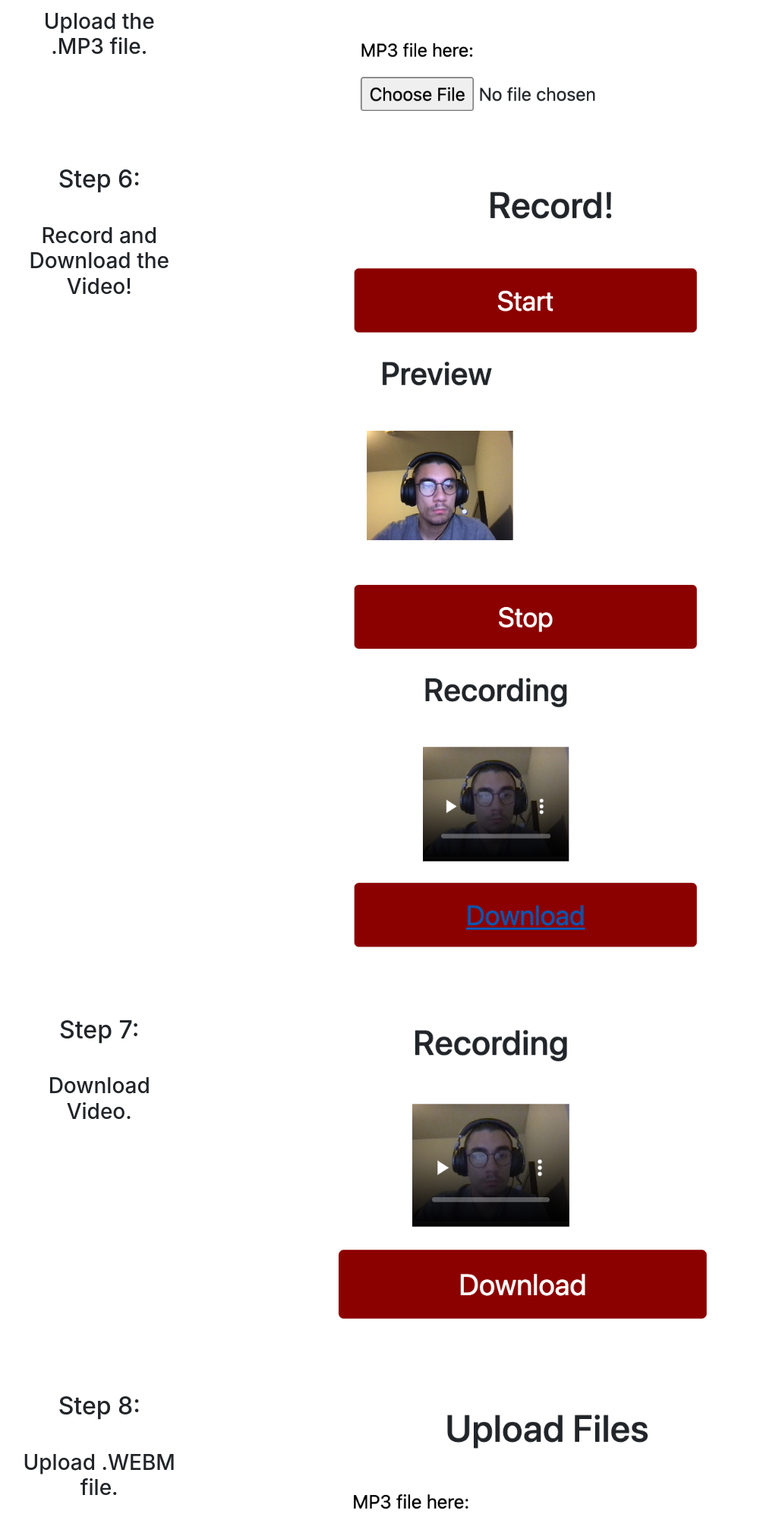
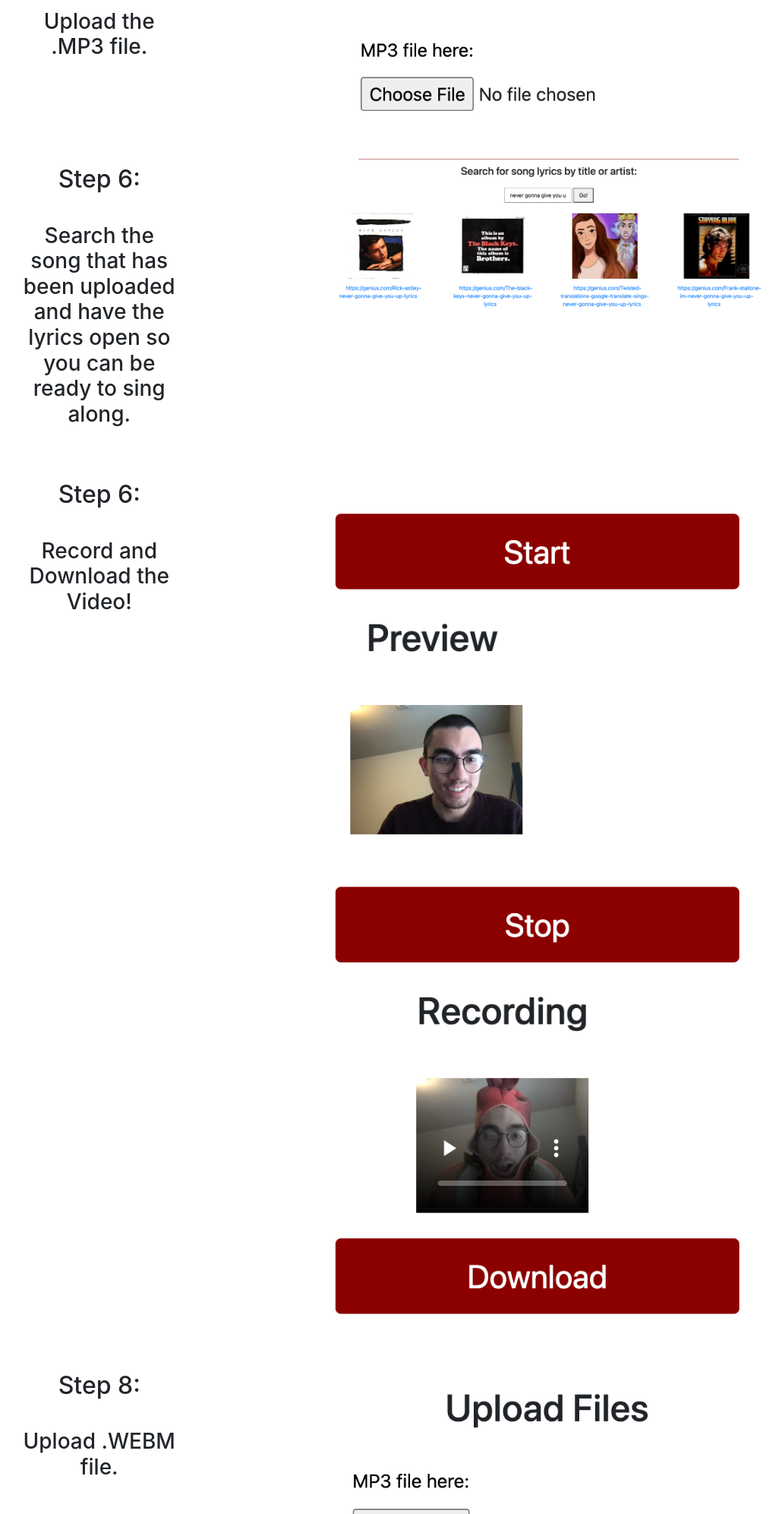
Before and after one commit to foremanmccauley/Karaoke_Capstone, a Django app: page /help in a window 1280 px wide. Shown: the part 1571-3564 px from the top of the page at 76% size, without its empty margins (66-1096 px from the left). Run offline with Django 3.2, Linux system fonts and the light colour scheme; some web fonts are replaced.

Commit message:
Changed help page pictures

```diff
--- a/karaoke/karaoke/templates/help.html
+++ b/karaoke/karaoke/templates/help.html
@@ -59,19 +59,19 @@
         <div class="row">
             <div class="column left">
                 <h2>Step 6:</h2>
-                <h3>Record and Download the Video!</h3>
+                <h3>Search the song that has been uploaded and have the lyrics open so you can be ready to sing along.</h3>
             </div>
             <div class="column right">
-                <img src="{% static 'img/step8.png' %}"/>
+                <img src="{% static 'img/step11.png' %}"/>
             </div>
         </div>
         <div class="row">
             <div class="column left">
-                <h2>Step 7:</h2>
-                <h3>Download Video.</h3>
+                <h2>Step 6:</h2>
+                <h3>Record and Download the Video!</h3>
             </div>
             <div class="column right">
-                <img src="{% static 'img/step7.png' %}"/>
+                <img src="{% static 'img/step12.png' %}"/>
             </div>
         </div>
         <div class="row">
@@ -86,7 +86,7 @@
         <div class="row">
             <div class="column left">
                 <h2>Step 9:</h2>
-                <h3>If you are the Group Leader, go to the convert page and make your video!</h3>
+                <h3>If you started the group, go to the convert page and make your video!</h3>
             </div>
             <div class="column right">
                 <img src="{% static 'img/step10.png' %}"/>
```
Also changed, not shown: karaoke/karaoke/static/img/step11.png (added), karaoke/karaoke/static/img/step12.png (added).
